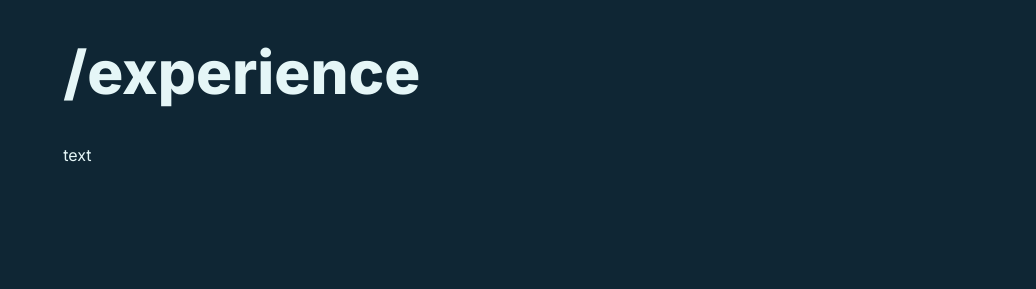
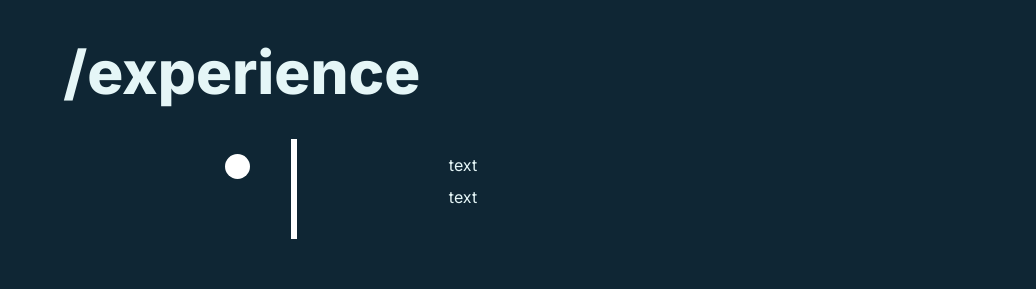
Before and after one commit to epicjoanna/my-portfolio, a Next.js app: page / in a window 1280 px wide. Shown: the part 1560-1849 px from the top of the page, without its empty margins (244-1280 px from the left). Built offline with nearby package versions, Linux system fonts and the light colour scheme; a web font is replaced by a local one.

Commit message:
(attempted) a timeline under experience

```diff
--- a/src/app/components/Experience.tsx
+++ b/src/app/components/Experience.tsx
@@ -1,5 +1,5 @@
-import * as React from 'react';
-import '../styles/Experience.css';
+import * as React from "react";
+import "../styles/Experience.css";
 
 function Experience() {
   return (
@@ -7,9 +7,15 @@ function Experience() {
       <section id="experience">
         <h1 className="section">/experience</h1>
         <div className="experience-content">
-      <p>
+          <div className="timeline">
+            <div className="container right">
+            <p>text
+              <br />
               text
             </p>
+            </div>
+            <span className="timeline_rounder" />
+          </div>
         </div>
       </section>
     </>
--- a/src/app/styles/Experience.css
+++ b/src/app/styles/Experience.css
@@ -1,9 +1,53 @@
 #experience {
-    padding-top: 10%;
-    padding-left: 40%;
-    padding-bottom: 40%;
+  padding-top: 10%;
+  padding-left: 40%;
+  padding-bottom: 40%;
 }
 
 .experience-content {
-    padding-top: 5%;
+  padding-top: 5%;
 }
+
+.container::after {
+  content: "";
+  position: absolute;
+  width: 25px;
+  height: 25px;
+  right: -17px;
+  background-color: white;
+  top: 15px;
+  border-radius: 50%;
+  z-index: 1;
+}
+
+.timeline {
+  position: relative;
+  max-width: 1200px;
+  margin: 0 auto;
+}
+
+.timeline::after {
+  content: "";
+  position: absolute;
+  width: 6px;
+  background-color: white;
+  top: 0;
+  bottom: 0;
+  left: 50%;
+  margin-left: -3px;
+}
+
+.container {
+  padding: 10px 40px;
+  position: relative;
+  background-color: inherit;
+  width: 50%;
+}
+
+.right {
+  left: 50%;
+}
+
+.right::after {
+  left: -184px;
+}
```
Lines whose indentation alone changed are shown as unchanged.
